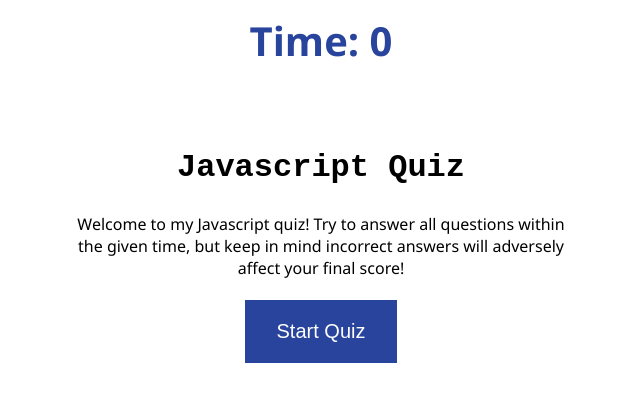
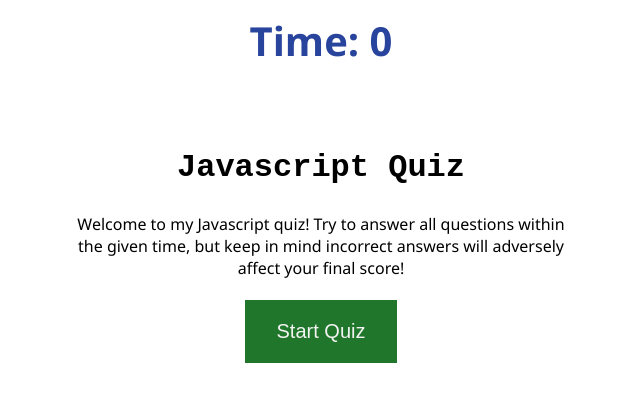
Before and after one commit to bigc10theboi/hw4_code_quiz, a plain HTML site: page code-quiz.html in a window 1280 px wide. In both pictures the pointer is over the button "Start Quiz". Shown: the whole page, without its empty margins (319-959 px from the left). Drawn offline with nearby package versions, Linux system fonts and the light colour scheme.

Commit message:
button hover

```diff
--- a/assets/style.css
+++ b/assets/style.css
@@ -38,3 +38,7 @@ button {
     font-size: 20px;
     transition-duration: 1s;
   }
+  button:hover {
+    background-color: #20772b;
+    color: #f3f3f3;
+  }
```
